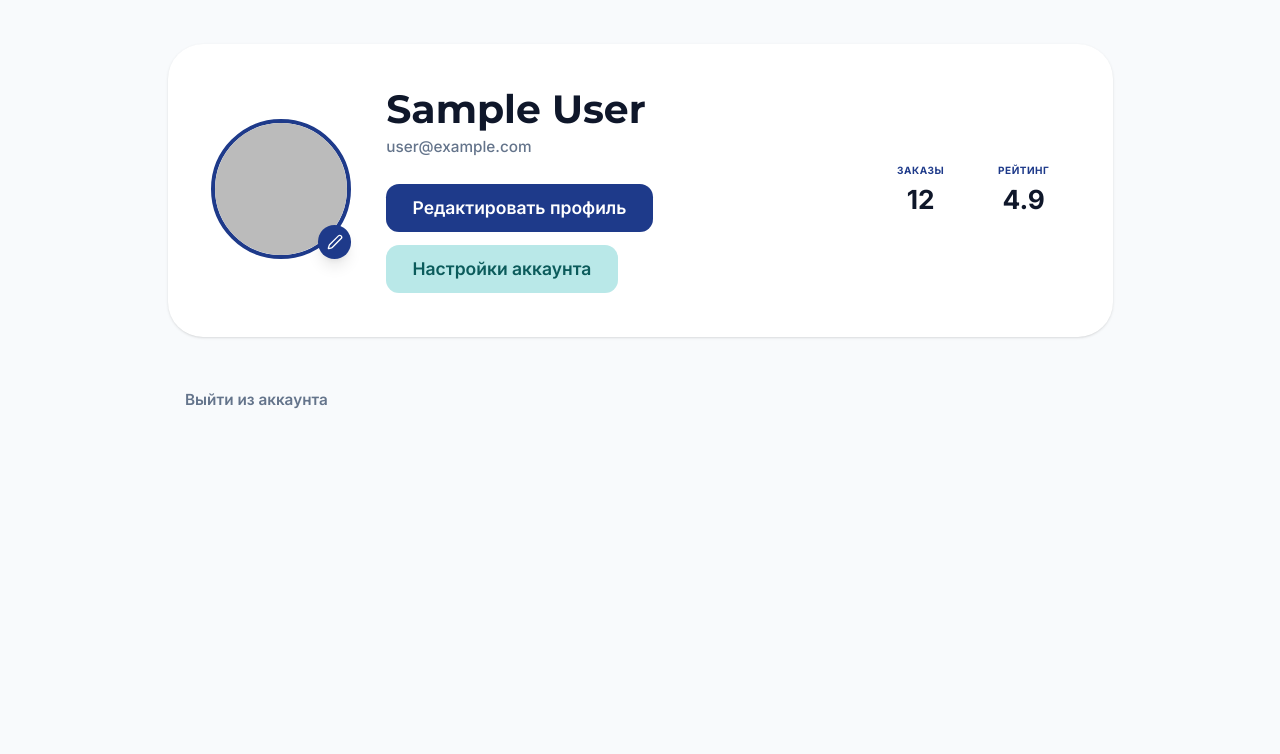
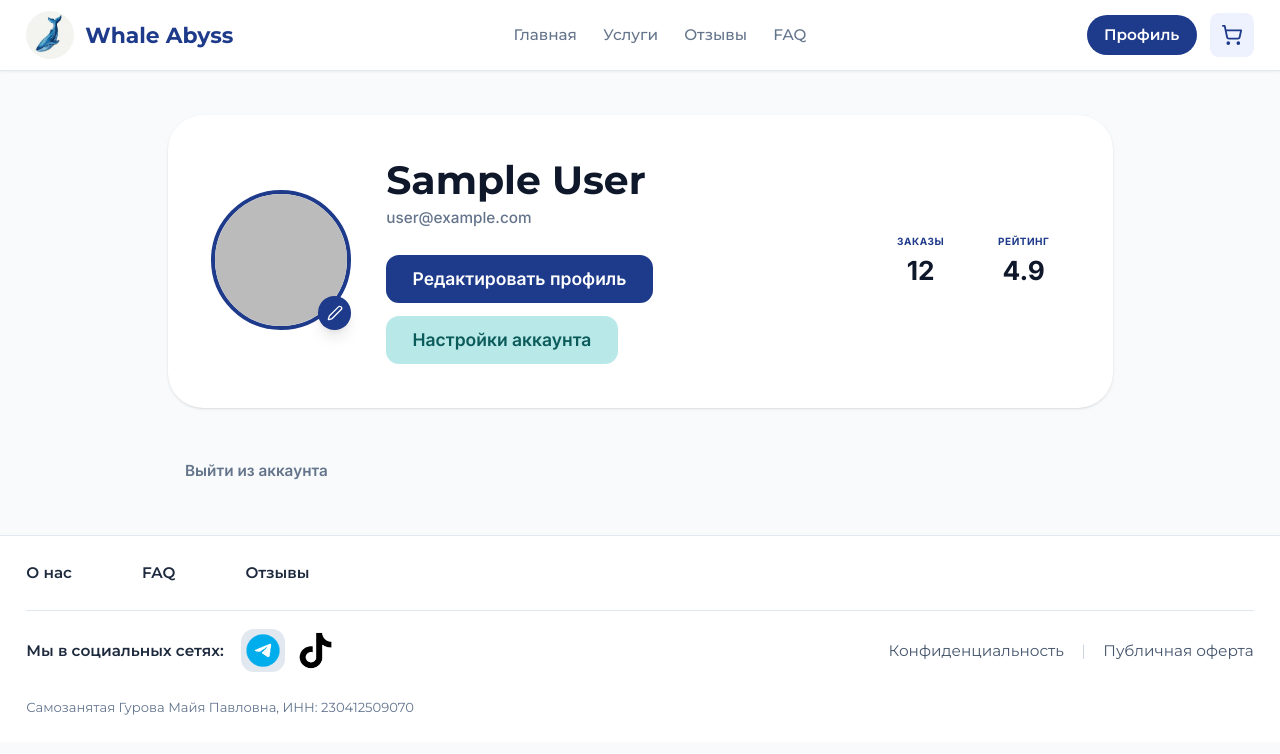
Before and after one commit to adilzhanY/whaleabyss, a Next.js app: page /profile in a window 1280 px wide. Shown: the top 754 px of the page. Built offline with nearby package versions, Linux system fonts and the light colour scheme; no server answers; sample sign-in values are in the browser's storage.

Commit message:
fix image cropper overlay

```diff
--- a/app/profile/page.tsx
+++ b/app/profile/page.tsx
@@ -4,6 +4,8 @@ import { useSession, signOut } from "next-auth/react";
 import { useEffect, useState } from "react";
 import { useRouter } from "next/navigation";
 import AvatarEditor from "@/components/AvatarEditor";
+import Header from "@/components/Header";
+import Footer from "@/components/Footer";
 import { Settings, Edit3 } from "lucide-react";
 
 export default function ProfilePage() {
@@ -15,6 +17,7 @@ export default function ProfilePage() {
   const [loading, setLoading] = useState(false);
   const [message, setMessage] = useState("");
   const [isEditing, setIsEditing] = useState(false);
+  const [authOpen, setAuthOpen] = useState(false);
 
   useEffect(() => {
     if (status === "unauthenticated") {
@@ -26,7 +29,7 @@ export default function ProfilePage() {
   }, [session, status, router]);
 
   if (status === "loading") {
-    return <div className="p-8 text-center text-white">Loading...</div>;
+    return <div className="p-8 text-center text-black">Loading...</div>;
   }
 
   if (!session?.user) {
@@ -66,10 +69,10 @@ export default function ProfilePage() {
   };
 
   return (
-    <main className="min-h-screen py-10" style={{ backgroundColor: "var(--bg-main)" }}>
-      <div className="mx-auto max-w-4xl px-4 space-y-6">
-
-        {/* Profile Header Block */}
+    <div style={{ backgroundColor: "var(--bg-main)", minHeight: "100vh" }}>
+      <Header onAuthOpen={() => setAuthOpen(true)} />
+      <main className="py-10">
+        <div className="mx-auto max-w-4xl px-4 space-y-6">        {/* Profile Header Block */}
           <div
             className="rounded-[2rem] p-6 sm:p-10 shadow-sm flex flex-col md:flex-row items-center md:items-center gap-8 relative overflow-hidden"
             style={{ backgroundColor: "var(--bg-card)" }}
@@ -196,5 +199,7 @@ export default function ProfilePage() {
 
         </div>
       </main>
+      <Footer />
+    </div>
   );
 }
--- a/components/AvatarEditor.tsx
+++ b/components/AvatarEditor.tsx
@@ -1,6 +1,7 @@
 "use client";
 
-import React, { useState, useCallback, useRef } from "react";
+import React, { useState, useCallback, useRef, useEffect } from "react";
+import { createPortal } from "react-dom";
 import Cropper from "react-easy-crop";
 import getCroppedImg from "@/lib/cropUtils";
 import { Edit2, Upload, X } from "lucide-react";
@@ -17,19 +18,23 @@ export default function AvatarEditor({ currentAvatarUrl, userName, onUploadSucce
   const [zoom, setZoom] = useState(1);
   const [croppedAreaPixels, setCroppedAreaPixels] = useState(null);
   const [isUploading, setIsUploading] = useState(false);
+  const [mounted, setMounted] = useState(false);
 
   const fileInputRef = useRef<HTMLInputElement>(null);
 
-  const initial = userName ? userName.charAt(0).toUpperCase() : "?";
+  useEffect(() => {
+    setMounted(true);
+  }, []);
 
-  const handleFileChange = (e: React.ChangeEvent<HTMLInputElement>) => {
+  const initial = userName ? userName.charAt(0).toUpperCase() : "?"; const handleFileChange = (e: React.ChangeEvent<HTMLInputElement>) => {
     if (e.target.files && e.target.files.length > 0) {
       const src = URL.createObjectURL(e.target.files[0]);
       setFile(src);
     }
   };
 
-  const onCropComplete = useCallback((croppedArea: any, croppedAreaPx: any) => {
+  const onCropComplete = useCallback((croppedArea: unknown, croppedAreaPx: { x: number; y: number; width: number; height: number }) => {
+    // @ts-expect-error setting typed pixel area
     setCroppedAreaPixels(croppedAreaPx);
   }, []);
 
@@ -98,8 +103,8 @@ export default function AvatarEditor({ currentAvatarUrl, userName, onUploadSucce
         className="hidden"
       />
 
-      {file && (
-        <div className="fixed inset-0 z-50 flex items-center justify-center bg-black/60 p-4">
+      {mounted && file && createPortal(
+        <div className="fixed inset-0 z-9999 flex items-center justify-center bg-black/60 p-4">
           <div className="bg-white rounded-xl shadow-2xl w-full max-w-md overflow-hidden" style={{ backgroundColor: "var(--bg-card)" }}>
             <div className="relative w-full h-64 sm:h-80 bg-black/20">
               <Cropper
@@ -144,7 +149,8 @@ export default function AvatarEditor({ currentAvatarUrl, userName, onUploadSucce
               </div>
             </div>
           </div>
-        </div>
+        </div>,
+        document.body
       )}
     </div>
   );
```
Lines whose indentation alone changed are shown as unchanged.
